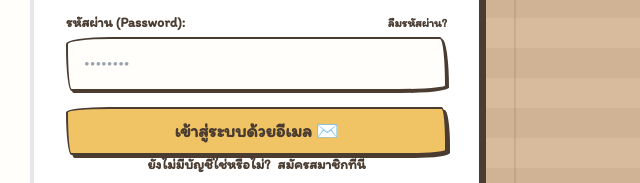
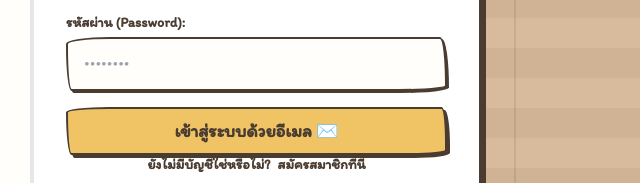
Before and after one commit to NathanKunsan/MyFestival_Project, a website built with Vite: page html/login.html in a window 1280 px wide. Shown: the part 312-495 px from the top of the page, 606-1246 px from the left. Built offline with nearby package versions, Linux system fonts and the light colour scheme.

Commit message:
Update login.html

```diff
--- a/html/login.html
+++ b/html/login.html
@@ -75,10 +75,7 @@
           </div>
 
           <div class="flex flex-col gap-1">
-            <div class="flex justify-between items-center">
-              <label for="login-password" class="font-bold text-sm">รหัสผ่าน (Password):</label>
-              <a href="/forgot-password" class="text-xs text-wood-red hover:underline font-bold">ลืมรหัสผ่าน?</a>
-            </div>
+            <label for="login-password" class="font-bold text-sm">รหัสผ่าน (Password):</label>
             <input type="password" id="login-password" required placeholder="••••••••" class="sketch-input w-full">
           </div>
 
```
